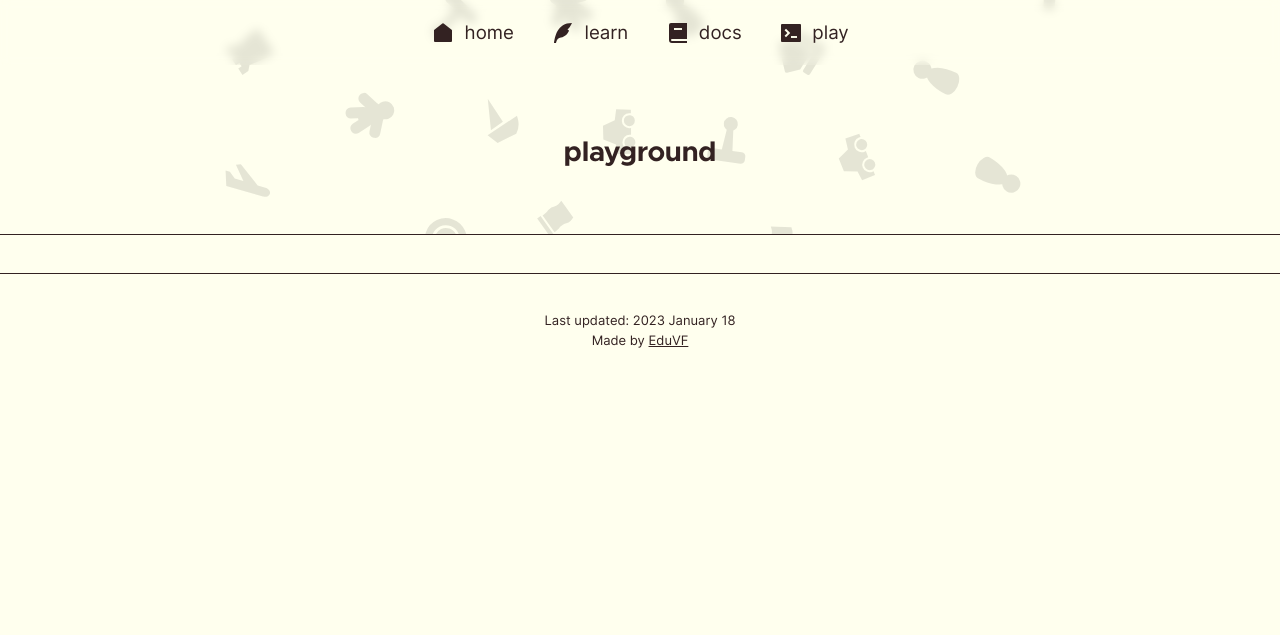
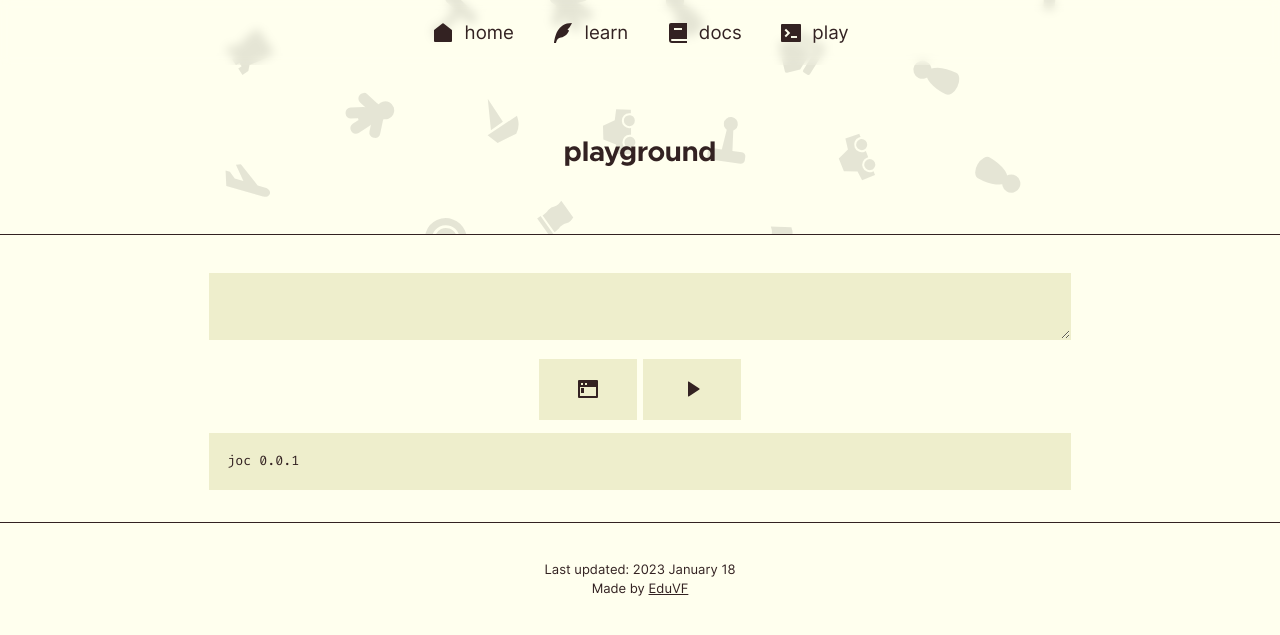
Before and after one commit to eduvf/joc, a Jekyll site: the page built from docs/pages/play.html, in a window 1280 px wide. Shown: the top 635 px of the page. Built offline with Jekyll 4.4.1, drawn with Linux system fonts in a browser that asks for light colours.

Commit message:
playground layout

```diff
--- a/docs/assets/css/styles.scss
+++ b/docs/assets/css/styles.scss
@@ -1,9 +1,5 @@
 ---
 ---
-
-$light: #ffe;
-$dark: #322;
-$darker: #211;
 
 $screen-sm: 600px;
 $screem-md: 900px;
@@ -14,6 +10,17 @@ $screem-md: 900px;
     fill: #555;
 }
 
+:root {
+    --fg: #322;
+    --mg: #eec;
+    --bg: #ffe;
+    @media (prefers-color-scheme: dark) {
+        --fg: #ffe;
+        --mg: #211;
+        --bg: #322;
+    }
+}
+
 :target {
     scroll-margin-top: 4rem;
 }
@@ -21,13 +28,19 @@ $screem-md: 900px;
 html {
     font-family: "Inter", "", system-ui, -apple-system, sans-serif;
     font-size: 14pt;
-    background-color: $light;
-    color: $dark;
-    @media (prefers-color-scheme: dark) {
-        background-color: $dark;
-        color: $light;
+    background-color: var(--bg);
+    color: var(--fg);
+    scroll-behavior: smooth;
+}
+
+a,
+button {
+    transition: all 0.2s;
+    color: var(--fg);
+    &:hover {
+        color: var(--bg);
+        background-color: var(--fg);
     }
-    scroll-behavior: smooth;
 }
 
 nav {
@@ -118,23 +131,9 @@ h6 {
     font-family: "Metropolis", sans-serif;
 }
 
-a {
-    color: inherit;
-    background-color: inherit;
-    transition: all 0.2s;
-    &:hover {
-        color: $light;
-        background-color: $dark;
-        @media (prefers-color-scheme: dark) {
-            color: $dark;
-            background-color: $light;
-        }
-    }
-}
-
 pre,
 code {
-    background-color: $darker;
+    background-color: var(--mg);
     font-family: "FiraCode";
 }
 pre {
@@ -142,3 +141,10 @@ pre {
     max-width: calc(100vw - 2rem);
     overflow: scroll;
 }
+
+button {
+    border: none;
+    padding: 1rem 2rem;
+    font-size: inherit;
+    background-color: var(--mg);
+}
--- a/docs/pages/play.html
+++ b/docs/pages/play.html
@@ -6,3 +6,57 @@ title: play
 header:
   subtitle: playground
 ---
+
+<style>
+  #editor {
+    flex: 1;
+    overflow: scroll;
+    resize: vertical;
+    border: 1px solid transparent;
+  }
+  #editor:focus {
+    border: 1px solid;
+  }
+  .toolbar {
+    text-align: center;
+  }
+  #output {
+    font-size: small;
+  }
+</style>
+
+<pre id="editor" contenteditable></pre>
+
+<div class="toolbar">
+  <button onclick="empty()">
+    <svg class="remix">
+      <use
+        xlink:href="assets/remixicon.symbol.svg#ri-terminal-window-fill"
+      ></use>
+    </svg>
+  </button>
+  <button onclick="copy()">
+    <svg class="remix">
+      <use xlink:href="assets/remixicon.symbol.svg#ri-play-fill"></use>
+    </svg>
+  </button>
+</div>
+
+<pre id="output"></pre>
+
+<script>
+  const editor = document.getElementById("editor");
+  const output = document.getElementById("output");
+  empty();
+
+  editor.addEventListener("input", () => {
+    // TODO - highlight
+  });
+
+  function empty() {
+    output.innerText = "joc 0.0.1";
+  }
+  function copy() {
+    output.innerText += "\n" + editor.innerText;
+  }
+</script>
```
